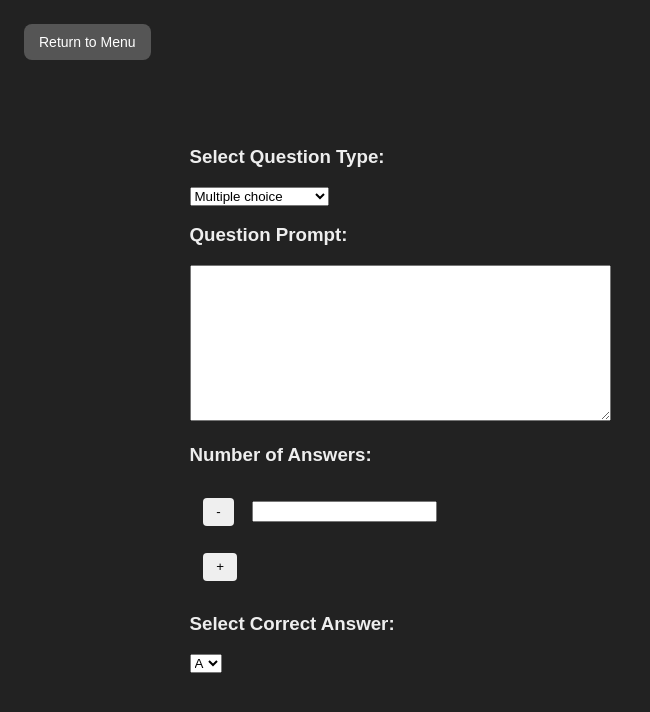
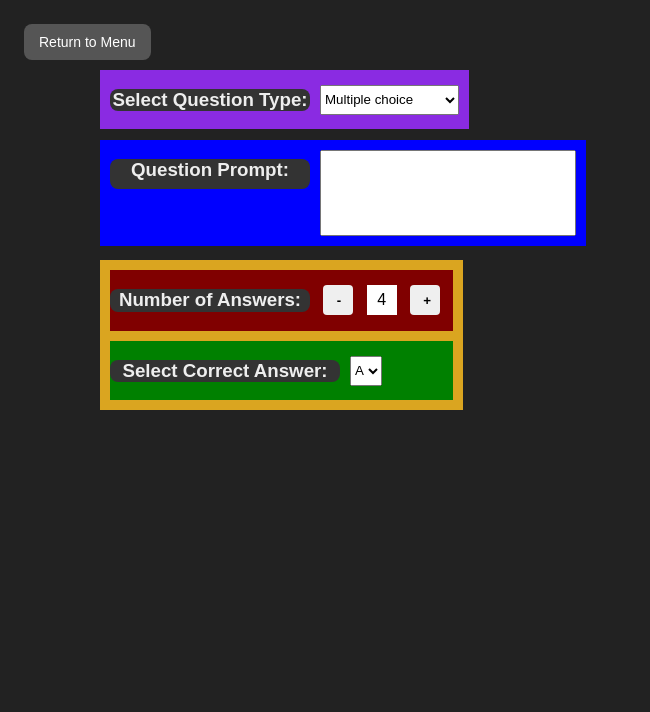
Before and after one commit to gsjcfz/CapstoneProject, an Electron app: page electron-quick-start-main/instructorview.html in a window 800 px wide. Shown: the whole page, without its empty margins (0-650 px from the left). Drawn offline with Linux system fonts and the light colour scheme.

Commit message:
progress on instructor view

```diff
--- a/electron-quick-start-main/instructorview.html
+++ b/electron-quick-start-main/instructorview.html
@@ -13,32 +13,41 @@
         <!-- Return to Menu button -->
         <button id="return_to_menu" class="menu-button">Return to Menu</button>
 
-
+        <div class="iv-question-type">
             <h3 id="iv-question-type-text">Select Question Type: </h3>
-        <select name="question-type" id="question-type">
+            <select name="question-type-selection" id="question-type-selection">
                 <option value="multiplechoice">Multiple choice</option>
                 <option value="definintionmatching">Definition matching</option>
                 <option value="visualdiagram">Visual diagram</option>
                 <option value="mathquestion">Math Question</option>
                 <option value="checkallthatapply">Check all that apply</option>
             </select>
+        </div>
 
-        <h3 id="iv-prompt">Question Prompt: </h3>
-        <textarea id="prompt" name="prompt" rows="10" cols="50"></textarea>
+        <div class="iv-question-prompt">
+            <h3 id="iv-prompt-text">Question Prompt: </h3>
+            <textarea id="prompt" name="prompt"></textarea>
+        </div>
 
-        <h3 id="iv-number-of-answers">Number of Answers: </h3>
+        <div class="iv-answers-setup">
+            <div class="iv-number-of-answers">
+                <h3 id="iv-number-of-answers-text">Number of Answers: </h3>
                 <button id="decrease" class="number_of_answers">-</button>
-        <input type="text" id="num_answers" name="num_answers"><br>
+                <p type="text" id="num_answers" name="num_answers">4</p>
                 <button id="increase" class="number_of_answers">+</button>
+            </div>
 
-        <h3 id="correct_answer">Select Correct Answer: </h3>
-        <select name="correct_answer_selection" id="correct_answer_selection">
+            <div class="iv-correct-answer">
+                <h3 id="correct-answer-text">Select Correct Answer: </h3>
+                <select name="correct-answer-selection" id="correct-answer-selection">
                     <option value="answer_A">A</option>
                     <option value="answer_B">B</option>
                     <option value="answer_C">C</option>
                     <option value="answer_D">D</option>
                     <option value="answer_E">E</option>
                 </select>
+            </div>
+        </div>
 
 
     </div>
--- a/electron-quick-start-main/styles.css
+++ b/electron-quick-start-main/styles.css
@@ -220,4 +220,125 @@ h1#mc_question {
     text-align: center;
 }
 
+/*instructor view styles*/
+.iv-question-type {
+    position: fixed;
+    top: 70px;
+    left: 100px;
+    background-color: blueviolet;
+    display: flex;
+}
+
+#iv-question-type-text {
+    width: 200px; /* Increased width */
+    background-color: #333;
+    border-radius: 8px;
+    text-align: center;
+    margin-left: 10px;
+}
+
+#question-type-selection {
+    margin-left: 10px;
+    margin-right: 10px;
+    align-self: center;
+    height: 30px;
+}
+
+.iv-question-prompt {
+    position: fixed;
+    top: 140px;
+    left: 100px;
+    background-color: blue;
+    display: flex;
+}
+
+#iv-prompt-text {
+    width: 200px; /* Increased width */
+    height: 30px;
+    background-color: #333;
+    border-radius: 8px;
+    margin-left: 10px;
+    text-align: center;
+}
+
+#prompt {
+    margin: 10px;
+    resize: none;
+    align-self: center;
+    height: 80px;
+    width: 250px;
+}
+
+.iv-answers-setup {
+    position: fixed;
+    top: 260px;
+    left: 100px;
+    background-color: goldenrod;
+}
+
+.iv-number-of-answers {
+    position: relative;
+    background-color: maroon;
+    margin: 10px;
+    display: flex;
+}
+
+#iv-number-of-answers-text {
+    position: relative;
+    width: 200px; /* Increased width */
+    background-color: #333;
+    border-radius: 8px;
+    text-align: center;
+}
+
+#decrease {
+    position: relative;
+    width: 30px;
+    height: 30px;
+    margin-top: 15px;
+    text-align: center;
+    font-weight: bold;
+}
+
+#num_answers {
+    position: relative;
+    width: 30px;
+    height: 30px;
+    margin-top: 15px;
+    background-color: white;
+    text-align: center;
+    line-height: 30px;
+    color: black;
+}
+
+#increase {
+    position: relative;
+    width: 30px;
+    height: 30px;
+    margin-top: 15px;
+    text-align: center;
+    font-weight: bold;
+}
+
+.iv-correct-answer {
+    position: relative;
+    background-color: green;
+    margin: 10px;
+    display: flex;
+}
+
+#correct-answer-text {
+    width: 230px; /* Increased width */
+    background-color: #333;
+    border-radius: 8px;
+    text-align: center;
+}
+
+#correct-answer-selection {
+    margin-left: 10px;
+    margin-right: 10px;
+    align-self: center;
+    height: 30px;
+}
+
 /* Reusing the same styles for input-group, label, input, and button from the login page */
```
Lines whose indentation alone changed are shown as unchanged.
